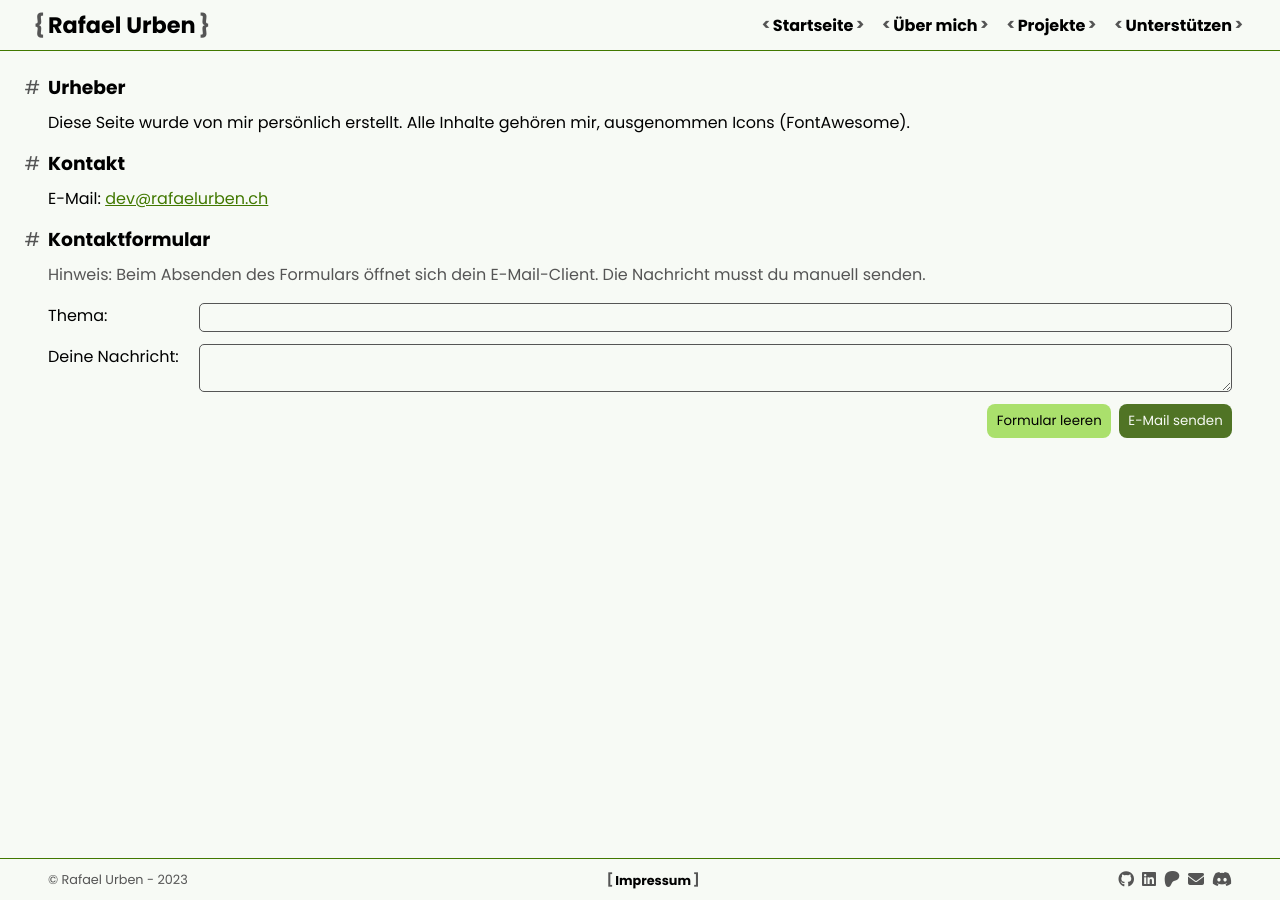
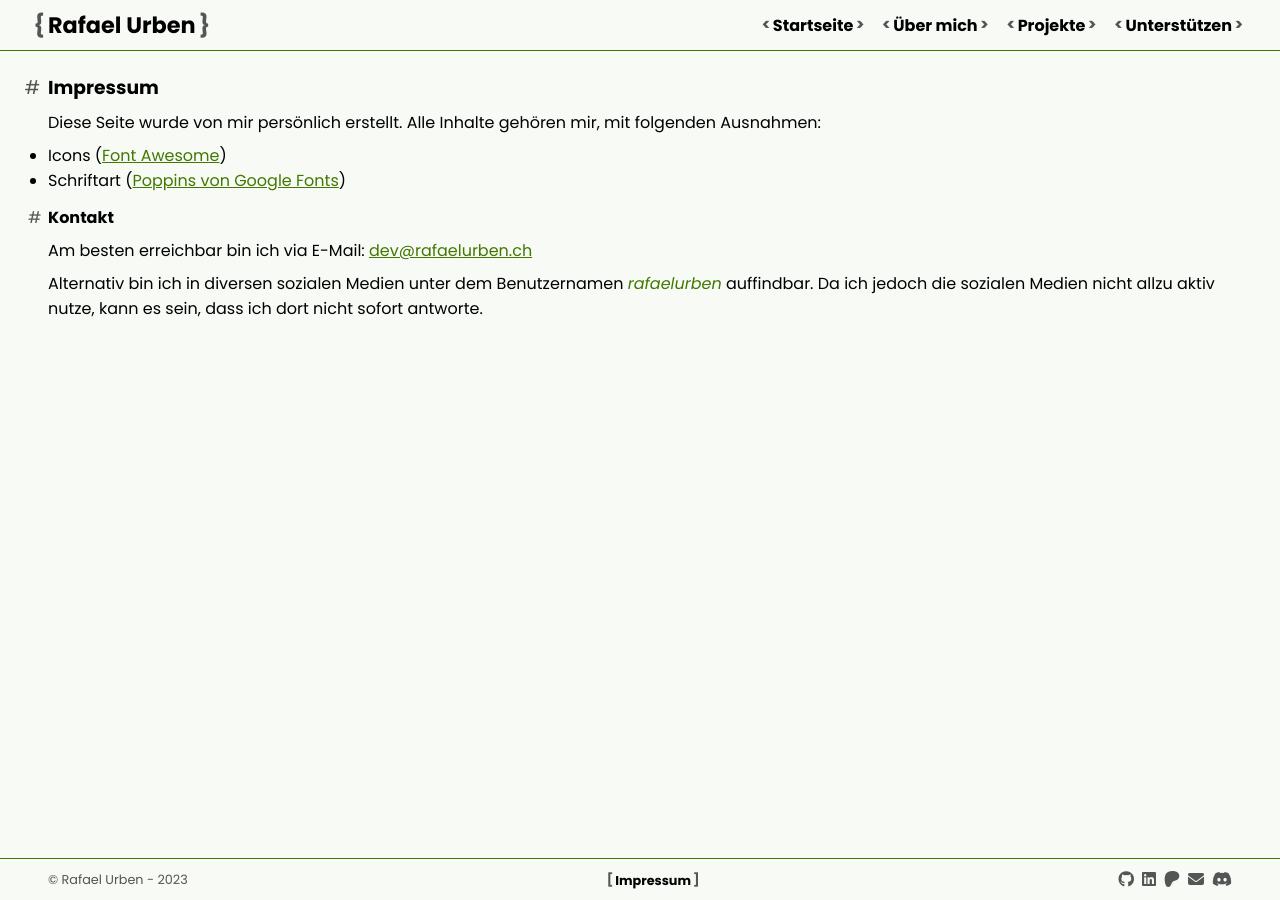
Before and after one commit to rafaelurben/rafaelurben.github.io, a Jekyll site: the page built from pages/impressum.html, in a window 1280 px wide. Built offline with Jekyll 4.4.1, drawn with Linux system fonts in a browser that asks for light colours.

Commit message:
Updated impressum

```diff
--- a/pages/impressum.html
+++ b/pages/impressum.html
@@ -3,39 +3,26 @@ layout: default
 permalink: /impressum/
 title: Impressum
 description: Kontaktiere mich.
-stylesheets:
-- /assets/css/forms.css
 scripts:
 - /assets/js/contactform.js
 ---
 
-<h3>Urheber</h3>
+<h3>Impressum</h3>
 
 <p>
-    Diese Seite wurde von mir persönlich erstellt. Alle Inhalte gehören mir, ausgenommen Icons (FontAwesome).
+    Diese Seite wurde von mir persönlich erstellt. Alle Inhalte gehören mir, mit folgenden Ausnahmen:
 </p>
 
-<h3>Kontakt</h3>
+<ul>
+    <li>Icons (<a href="https://fontawesome.com">Font Awesome</a>)</li>
+    <li>Schriftart (<a href="https://fonts.google.com/specimen/Poppins">Poppins von Google Fonts</a>)</li>
+</ul>
 
-<p>E-Mail: <a href="mailto:dev@rafaelurben.ch">dev@rafaelurben.ch</a></p>
+<h4>Kontakt</h4>
 
-<h3>Kontaktformular</h3>
+<p>Am besten erreichbar bin ich via E-Mail: <a href="mailto:dev@rafaelurben.ch">dev@rafaelurben.ch</a></p>
 
-<p class="weak">
-    Hinweis: Beim Absenden des Formulars öffnet sich dein E-Mail-Client. Die Nachricht musst du manuell senden.</p>
-<form onsubmit="event.preventDefault(); submitContactForm();" id="contact-form">
-    <label for="form-contact-subject">Thema:</label>
-    <div class="field-error-container">
-        <input type="text" id="form-contact-subject" required>
-        <p class="error">Bitte fülle dieses Feld aus!</p>
-    </div>
-    <label for="form-contact-message">Deine Nachricht:</label>
-    <div class="field-error-container">
-        <textarea id="form-contact-message" required></textarea>
-        <p class="error">Bitte fülle dieses Feld aus!</p>
-    </div>
-    <div class="button-row">
-        <button class="btn secondary" type="reset" onclick="validateContactForm()">Formular leeren</button>
-        <button class="btn primary" type="submit" onclick="validateContactForm()">E-Mail senden</button>
-    </div>
-</form>
+<p>Alternativ bin ich in diversen sozialen Medien unter dem Benutzernamen <i class="accent">rafaelurben</i>
+    auffindbar. Da ich jedoch die sozialen Medien nicht allzu aktiv nutze, kann es sein, dass ich dort nicht
+    sofort antworte.
+</p>
```
